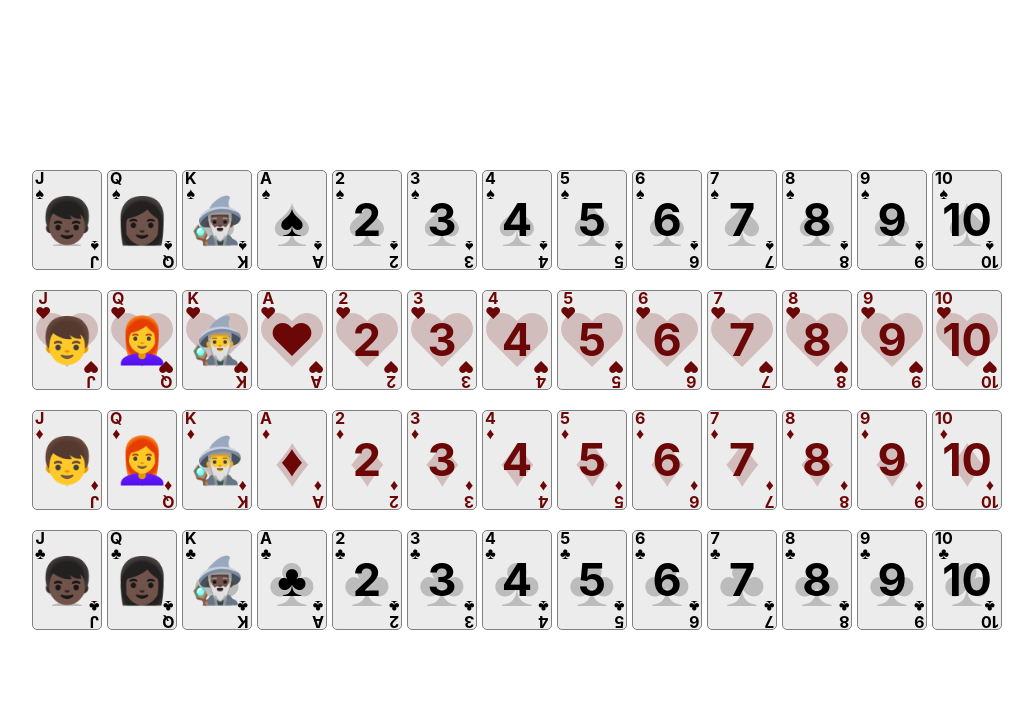
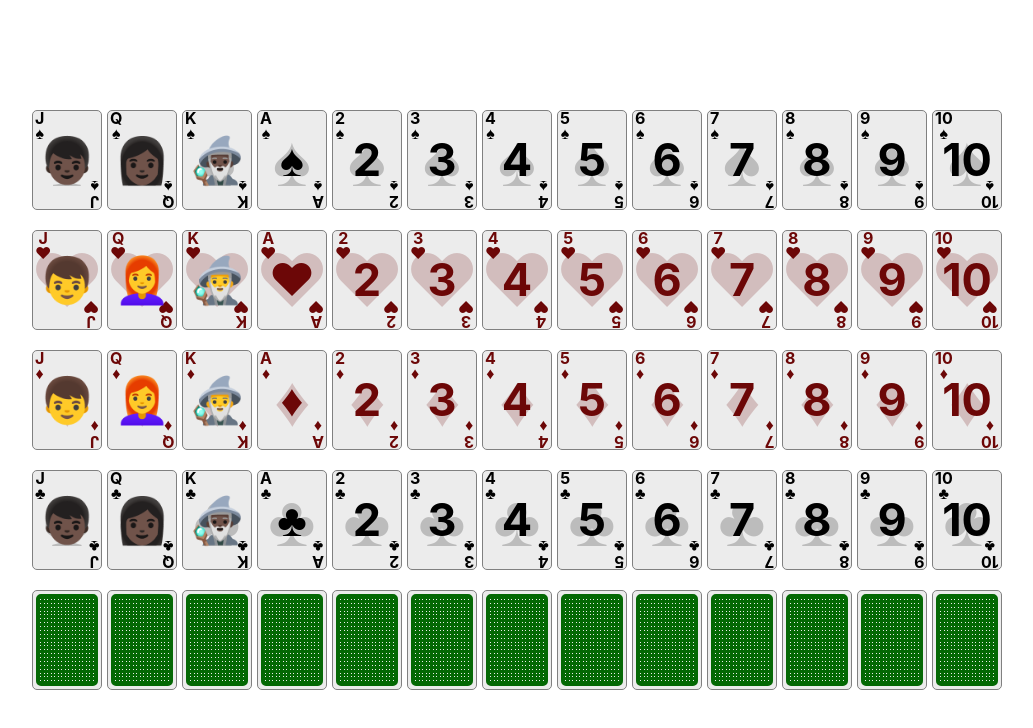
Before and after one commit to a-sorokin/card-game, a React (Vite) app: page / in a window 1280 px wide. Shown: the top 728 px of the page, without its empty margins (123-1156 px from the left). Built offline with nearby package versions, Linux system fonts and the light colour scheme.

Commit message:
added back

```diff
--- /dev/null
+++ b/src/features/game/components/Back/Back.module.scss
@@ -0,0 +1,43 @@
+.back {
+  position: relative;
+  padding: 3px;
+  width: 100%;
+  height: 100%;
+  overflow: hidden;
+}
+
+.lines {
+  display: flex;
+  justify-content: center;
+  align-items: center;
+  gap: 1px;
+  border-radius: 5px;
+  width: 100%;
+  height: 100%;
+  overflow: hidden;
+  border: 2px solid #046804;
+}
+
+.verticalLine {
+  background: #046804;
+  width: 3px;
+  height: 100px;
+}
+
+.horizontalLines {
+  display: flex;
+  position: absolute;
+  top: 0;
+  left: 0;
+  flex-direction: column;
+  gap: 1px;
+  width: 100%;
+  height: 100%;
+  padding: 5px;
+}
+
+.horizontalLine {
+  background: #046804;
+  width: 100%;
+  height: 3px;
+}
--- /dev/null
+++ b/src/features/game/components/Back/Back.tsx
@@ -0,0 +1,22 @@
+import styles from './Back.module.scss';
+
+const verticalLines = new Array(17).fill(0);
+const horizontalLines = new Array(23).fill(0);
+
+export const Back = () => {
+  return (
+    <div className={styles.back}>
+      <div className={styles.lines}>
+        {verticalLines.map((_, index) => (
+          <div key={`backLine.${index}`} className={styles.verticalLine} />
+        ))}
+      </div>
+
+      <div className={styles.horizontalLines}>
+        {horizontalLines.map((_, index) => (
+          <div key={`backLineHorizontal.${index}`} className={styles.horizontalLine} />
+        ))}
+      </div>
+    </div>
+  );
+};
--- a/src/features/game/components/Card/Card.tsx
+++ b/src/features/game/components/Card/Card.tsx
@@ -1,5 +1,6 @@
 import styles from './Card.module.scss';
 import { FC } from 'react';
+import { Back } from 'features/game/components/Back/Back';
 import { Corner } from 'features/game/components/Corner/Corner';
 import { Middle } from 'features/game/components/Middle/Middle';
 import { RANKS, SUITS } from 'features/game/constants';
@@ -7,9 +8,17 @@ import { RANKS, SUITS } from 'features/game/constants';
 type TProps = {
   suit: SUITS;
   rank: RANKS;
+  closed?: boolean;
 };
 
-export const Card: FC<TProps> = ({ suit, rank }) => {
+export const Card: FC<TProps> = ({ suit, rank, closed }) => {
+  if (closed) {
+    return (
+      <section className={styles.card}>
+        <Back />
+      </section>
+    );
+  }
   return (
     <section className={styles.card}>
       <Corner suit={suit} rank={rank} position="left" />
--- a/src/features/game/components/Game/Game.tsx
+++ b/src/features/game/components/Game/Game.tsx
@@ -13,6 +13,12 @@ export const Game = () => {
           ))}
         </div>
       ))}
+
+      <div className={styles.row}>
+        {Object.values(RANKS).map((rank) => (
+          <Card key={`card.closed.${rank}`} suit={SUITS.hearts} rank={rank} closed />
+        ))}
+      </div>
     </div>
   );
 };
```
